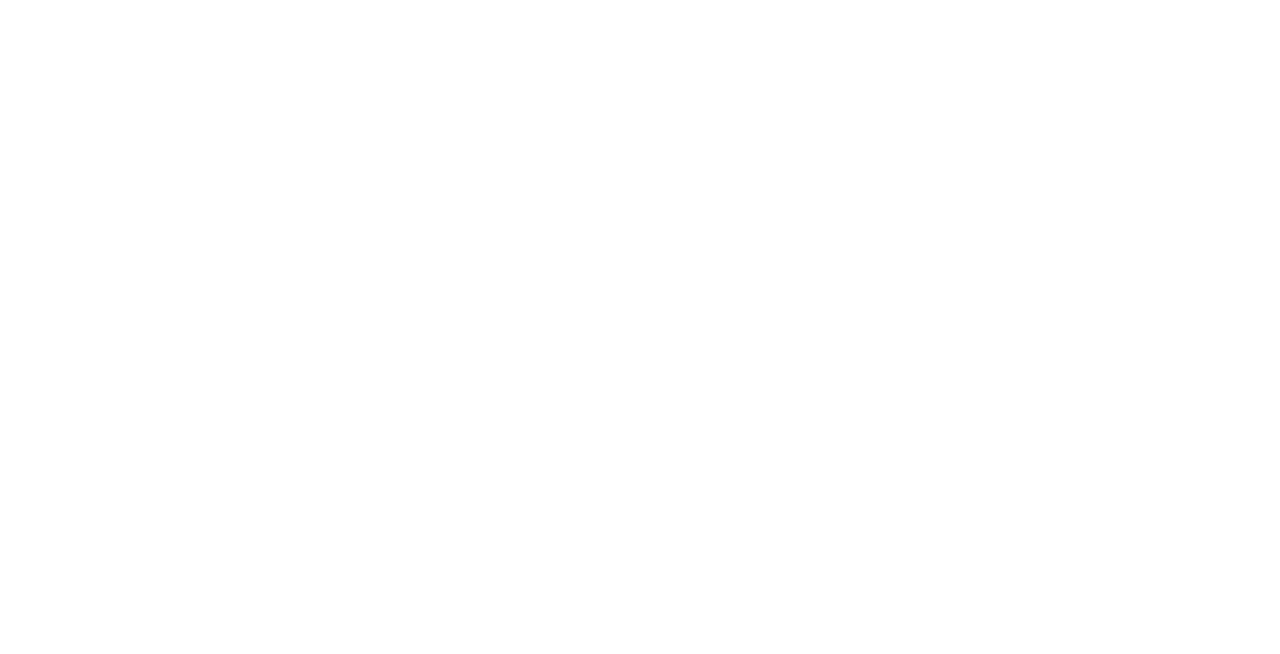
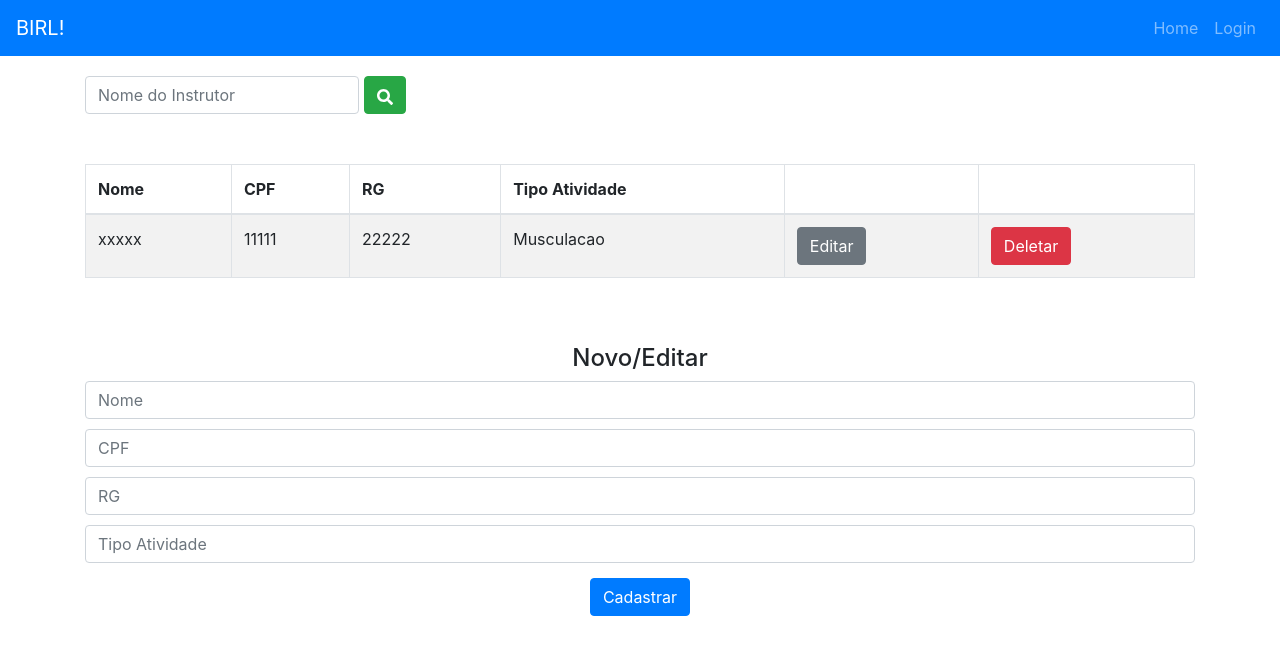
Before and after one commit to jwandekoken/puc-engsoftware-tcc-frontend, a React (Create React App) app: page /instrutores in a window 1280 px wide. Shown: the top 654 px of the page. Built offline with nearby package versions, Linux system fonts and the light colour scheme.

Commit message:
finished payment and instructores layout. To do: work on the pages functionalities

```diff
--- a/src/App.js
+++ b/src/App.js
@@ -9,6 +9,8 @@
 import Login from "./pages/login/Login";
 import Dashboard from "./pages/dashboard/Dashboard";
 import Clients from "./pages/clients/Clients";
+import Payment from "./pages/payments/Payment";
+import Instructors from "./pages/instructors/Instructors";
 
 function App({ autoLogInUser }) {
   useEffect(() => {
@@ -24,6 +26,8 @@
           <Route exact path="/login" component={Login} />
           <Route exact path="/dashboard" component={Dashboard} />
           <Route exact path="/clientes-inadimplentes" component={Clients} />
+          <Route exact path="/pagamento" component={Payment} />
+          <Route exact path="/instrutores" component={Instructors} />
         </Switch>
       </>
     </Router>
--- a/src/pages/dashboard/Dashboard.js
+++ b/src/pages/dashboard/Dashboard.js
@@ -41,9 +41,11 @@
                   <BiMoney style={{ fontSize: "25px" }} />
                   <Card.Title>Novo Pgto</Card.Title>
 
+                  <Link to="/pagamento">
                     <Button variant="success" size="lg">
                       <FaRegArrowAltCircleRight />
                     </Button>
+                  </Link>
                 </Card.Body>
               </Card>
             </Col>
@@ -53,9 +55,11 @@
                   <FaUserNinja style={{ fontSize: "25px" }} />
                   <Card.Title>Instrutores</Card.Title>
 
+                  <Link to="instrutores">
                     <Button variant="info" size="lg">
                       <FaRegArrowAltCircleRight />
                     </Button>
+                  </Link>
                 </Card.Body>
               </Card>
             </Col>
--- /dev/null
+++ b/src/pages/instructors/Instructors.js
@@ -0,0 +1,94 @@
+import React from "react";
+import { Container, Row, Col, Form, Button, Table } from "react-bootstrap";
+import { FaSearch } from "react-icons/fa";
+
+import Navigation from "../../shared/components/navigation/Navigation";
+
+const Instructors = () => {
+  return (
+    <>
+      <Navigation />
+      <Container>
+        <Row style={{ marginTop: "20px" }}>
+          <Col>
+            <Form inline>
+              <Form.Control
+                type="text"
+                placeholder="Nome do Instrutor"
+                style={{ marginRight: "5px" }}
+              />
+              <Button variant="success" type="submit">
+                <FaSearch />
+              </Button>
+            </Form>
+          </Col>
+        </Row>
+        <Row style={{ marginTop: "50px" }}>
+          <Col>
+            <Table striped bordered hover responsive>
+              <thead>
+                <tr>
+                  <th>Nome</th>
+                  <th>CPF</th>
+                  <th>RG</th>
+                  <th>Tipo Atividade</th>
+                  <th></th>
+                  <th></th>
+                </tr>
+              </thead>
+              <tbody>
+                <tr>
+                  <td>xxxxx</td>
+                  <td>11111</td>
+                  <td>22222</td>
+                  <td>Musculacao</td>
+                  <td>
+                    <Button variant="secondary">Editar</Button>
+                  </td>
+                  <td>
+                    <Button variant="danger">Deletar</Button>
+                  </td>
+                </tr>
+              </tbody>
+            </Table>
+          </Col>
+        </Row>
+        <Row style={{ marginTop: "50px" }}>
+          <Col>
+            <h4 style={{ textAlign: "center" }}>Novo/Editar</h4>
+
+            <Form>
+              <Form.Control
+                type="text"
+                placeholder="Nome"
+                style={{ marginBottom: "10px" }}
+              />
+              <Form.Control
+                type="text"
+                placeholder="CPF"
+                style={{ marginBottom: "10px" }}
+              />
+              <Form.Control
+                type="text"
+                placeholder="RG"
+                style={{ marginBottom: "10px" }}
+              />
+              <Form.Control
+                type="text"
+                placeholder="Tipo Atividade"
+                style={{ marginBottom: "15px" }}
+              />
+              <div style={{ textAlign: "center" }}>
+                <Button variant="primary" type="submit">
+                  Cadastrar
+                </Button>
+              </div>
+            </Form>
+          </Col>
+        </Row>
+      </Container>
+    </>
+  );
+};
+
+export default Instructors;
--- /dev/null
+++ b/src/pages/payments/Payment.js
@@ -0,0 +1,73 @@
+import React from "react";
+import { Container, Row, Col, Form, Button, Table } from "react-bootstrap";
+import { FaSearch } from "react-icons/fa";
+
+import Navigation from "../../shared/components/navigation/Navigation";
+
+const Payment = () => {
+  return (
+    <>
+      <Navigation />
+      <Container>
+        <Row style={{ marginTop: "20px" }}>
+          <Col>
+            <Form inline>
+              <Form.Control
+                type="text"
+                placeholder="Nome do Cliente"
+                style={{ marginRight: "5px" }}
+              />
+              <Button variant="success" type="submit">
+                <FaSearch />
+              </Button>
+            </Form>
+          </Col>
+        </Row>
+        <Row style={{ marginTop: "50px" }}>
+          <Col>
+            <Table striped bordered hover responsive>
+              <thead>
+                <tr>
+                  <th>Matrícula</th>
+                  <th>Nome</th>
+                  <th>Data Venc</th>
+                  <th>Plano</th>
+                  <th>Valor</th>
+                </tr>
+              </thead>
+              <tbody>
+                <tr>
+                  <td>11111</td>
+                  <td>Mark</td>
+                  <td>xx/xx/xxxx</td>
+                  <td>Mensal</td>
+                  <td>R$ 100,00</td>
+                </tr>
+              </tbody>
+            </Table>
+          </Col>
+        </Row>
+        <Row style={{ marginTop: "50px" }}>
+          <Col>
+            <h4 style={{ textAlign: "center" }}>Novo Pagamento</h4>
+
+            <Form>
+              <Form.Control
+                type="text"
+                placeholder="Nome do Cliente"
+                style={{ marginBottom: "15px" }}
+              />
+              <div style={{ textAlign: "center" }}>
+                <Button variant="primary" type="submit">
+                  Lançar Pgto
+                </Button>
+              </div>
+            </Form>
+          </Col>
+        </Row>
+      </Container>
+    </>
+  );
+};
+
+export default Payment;
--- a/src/shared/components/navigation/Navigation.js
+++ b/src/shared/components/navigation/Navigation.js
@@ -35,6 +35,18 @@
             </Nav.Link>
           )}
 
+          {auth.isLoggedIn && (
+            <Nav.Link as={NavLink} exact to="/pagamento">
+              Pagamento
+            </Nav.Link>
+          )}
+
+          {auth.isLoggedIn && (
+            <Nav.Link as={NavLink} exact to="/instrutores">
+              Instrutores
+            </Nav.Link>
+          )}
+
           {auth.isLoggedIn && <Nav.Link onClick={logOffUser}>Logout</Nav.Link>}
         </Nav>
       </Navbar.Collapse>
```
Lines whose indentation alone changed are shown as unchanged.
